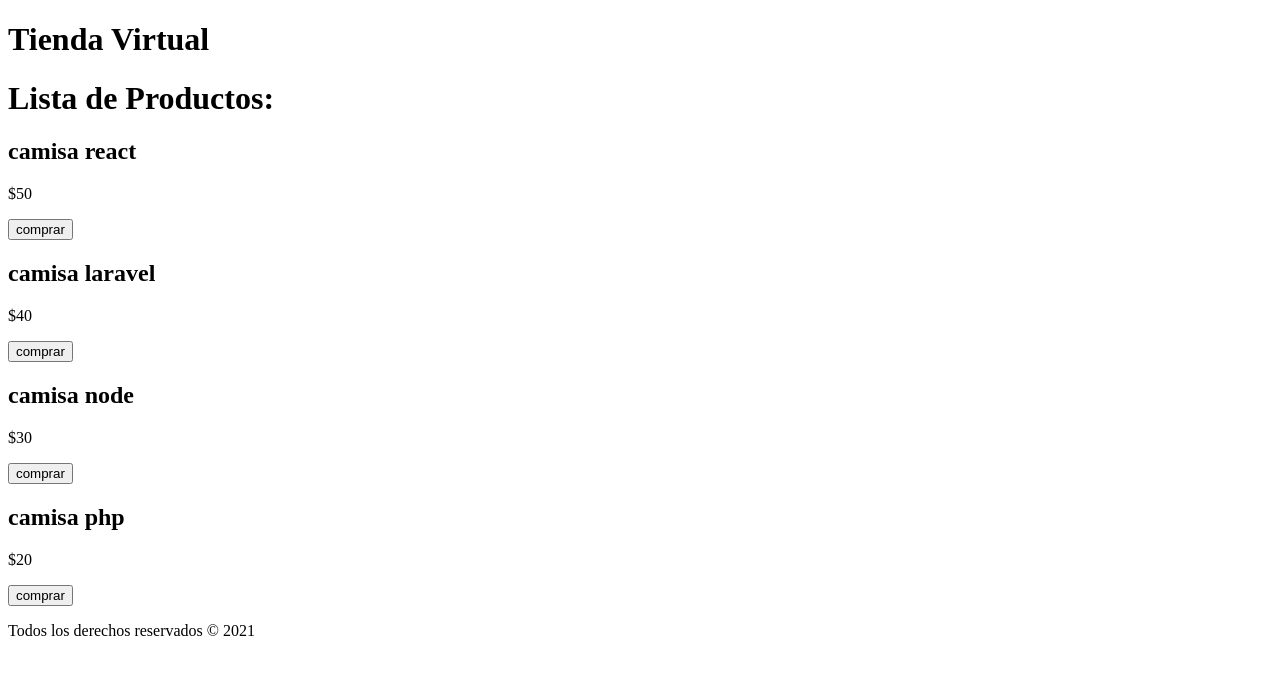
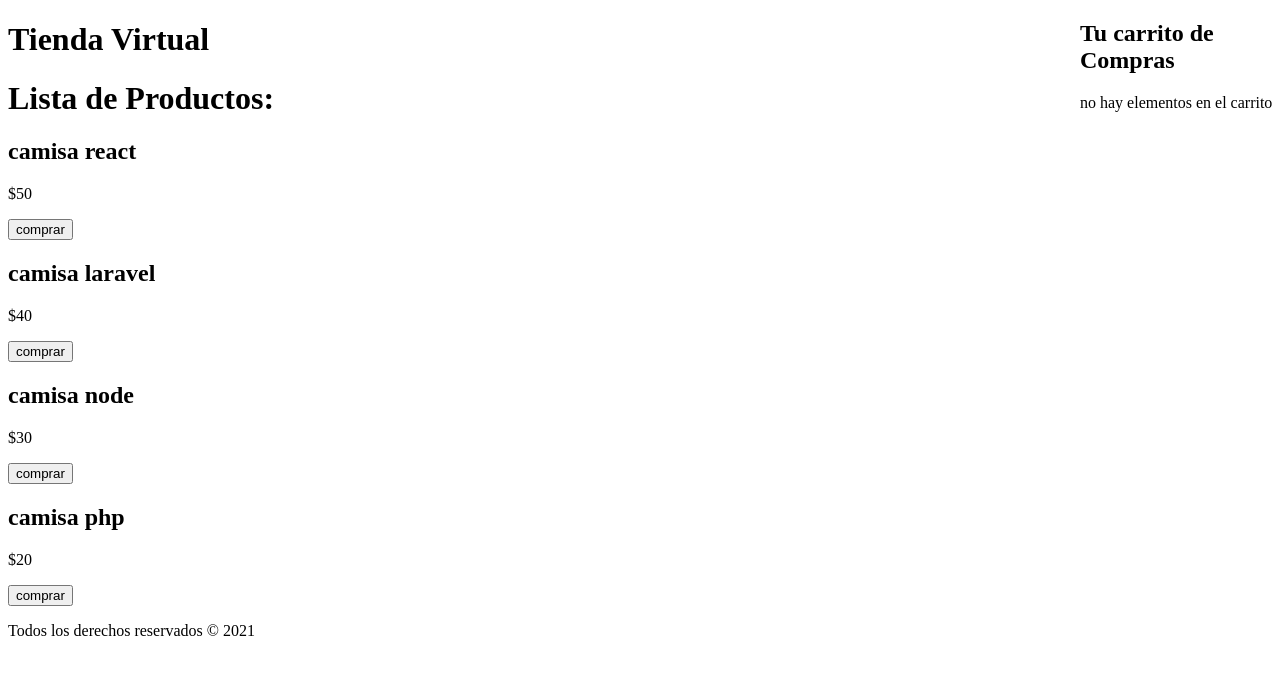
Before and after one commit to alejandrobecerraptor/React-Basicos, a React (Create React App) app: page / in a window 1280 px wide. Shown: the top 674 px of the page. Built offline with nearby package versions, Linux system fonts and the light colour scheme.

Commit message:
mostrando elementos del carrito (listandolos)

```diff
--- a/src/App.js
+++ b/src/App.js
@@ -2,6 +2,7 @@
 import Header from "./components/Header";
 import Footer from "./components/Footer";
 import Producto from "./components/Producto";
+import Carrito from "./components/Carrito";
 
 function App() {
   //crear un listado de productos
@@ -34,6 +35,10 @@
         />
       ))}
 
+      <Carrito
+        carrito = {carrito}
+      />
+
       <Footer fecha={fecha} />
     </Fragment>
   );
--- /dev/null
+++ b/src/components/Carrito.js
@@ -0,0 +1,20 @@
+import React from 'react';
+import Producto from "./Producto";
+import './carrito.css';
+
+const Carrito = ({carrito}) => (
+    <div className="carrito">
+        <h2>Tu carrito de Compras</h2>
+
+        {carrito.length === 0
+            ? <p> no hay elementos en el carrito</p>
+            : carrito.map(producto => (
+                <Producto
+                    key = {producto.id}
+                    producto = {producto}
+                />
+        ))}
+    </div>
+);
+
+export default Carrito;
--- /dev/null
+++ b/src/components/carrito.css
@@ -0,0 +1,7 @@
+.carrito{
+    position: fixed;
+    top: 0;
+    right: 0;
+    background-color: white;
+    width: 200px;
+}
```
